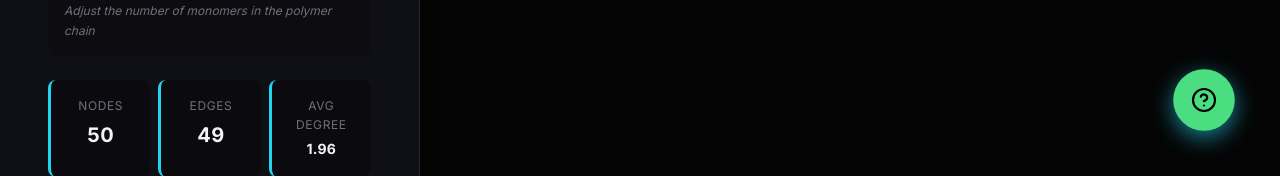
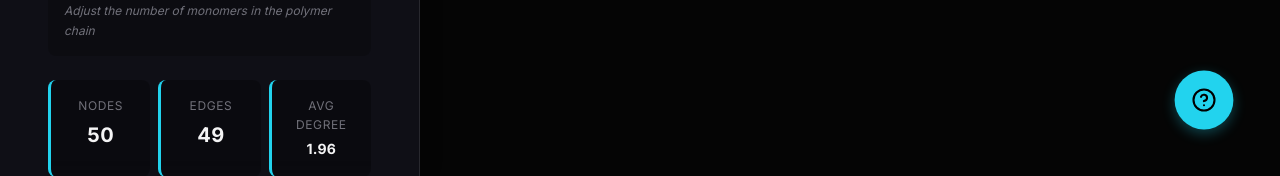
Before and after one commit to Pranjul-00/PolyLab, a React (Vite) app: page /polymer-reactor in a window 1280 px wide. In both pictures the pointer is over the button "Show controls". Shown: the part 629-805 px from the top of the page. Built offline with nearby package versions, Linux system fonts and the light colour scheme.

Commit message:
removed glow and colour from help button

```diff
--- a/src/pages/PolymerReactor.module.css
+++ b/src/pages/PolymerReactor.module.css
@@ -436,16 +436,14 @@
     display: flex;
     align-items: center;
     justify-content: center;
-    box-shadow: 0 4px 12px rgba(34, 211, 238, 0.4);
+    box-shadow: 0 4px 12px rgba(34, 211, 238, 0.3);
     transition: all var(--transition-base);
     z-index: 100;
     pointer-events: all;
 }
 
 .helpButton:hover {
-    transform: scale(1.1);
-    box-shadow: 0 6px 20px rgba(34, 211, 238, 0.6);
-    background: var(--color-accent-green);
+    transform: scale(1.05);
 }
 
 .helpButton:active {
```
